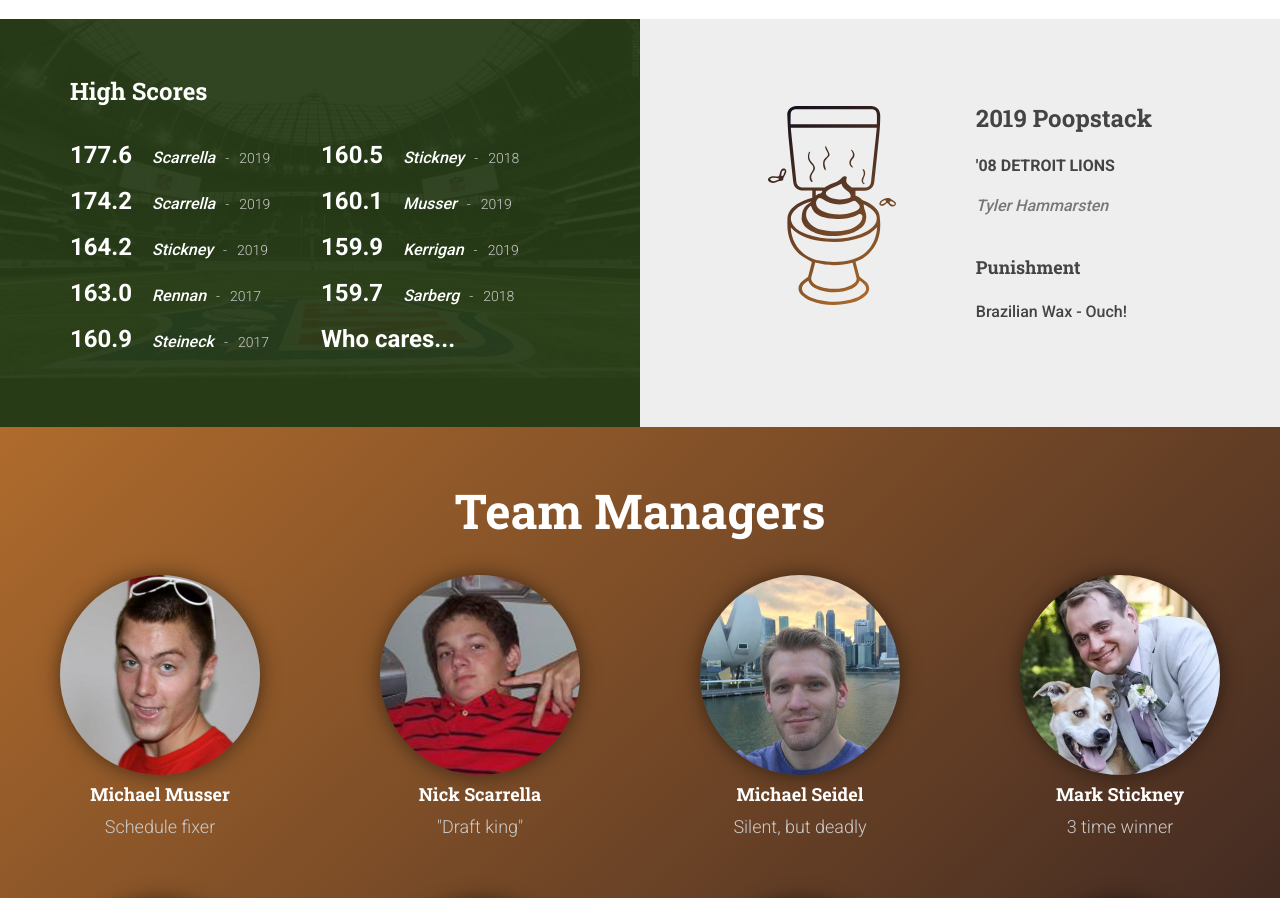
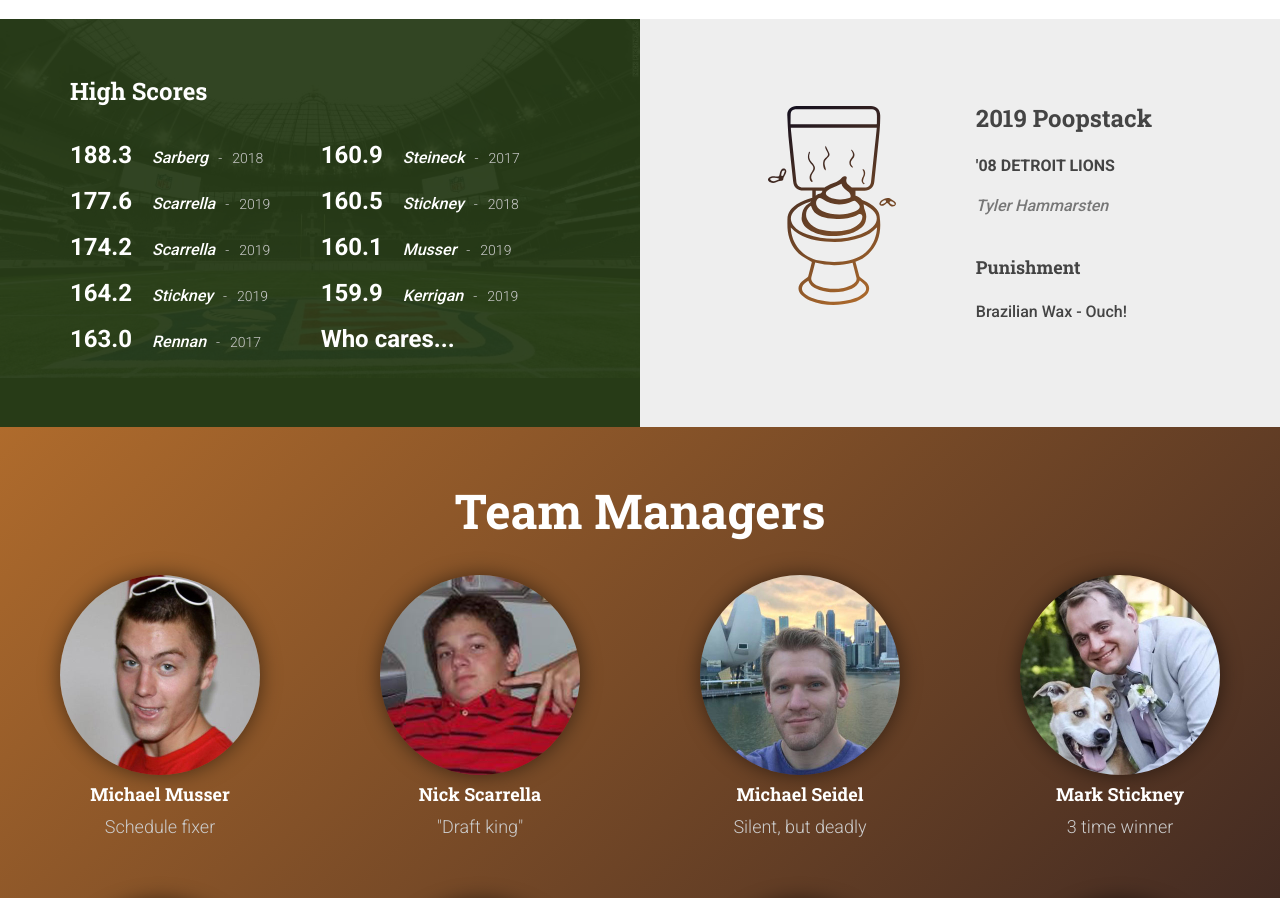
Before and after one commit to bordy277/bordy277.github.io, a plain HTML site: page index.html in a window 1280 px wide. Shown: the part 900-1798 px from the top of the page. Drawn offline with nearby package versions, Linux system fonts and the light colour scheme; no server answers.

Commit message:
added high score

```diff
--- a/index.html
+++ b/index.html
@@ -70,17 +70,17 @@
                 <h3 class="header">High Scores</h3>
                 <div class="list flex flex-wrap">
                   <div class="list__item auto">
+                    <p><span class="score">188.3</span><span class="manager">Sarberg</span><span class="year">2018</span></p>
                     <p><span class="score">177.6</span><span class="manager">Scarrella</span><span class="year">2019</span></p>
                     <p><span class="score">174.2</span><span class="manager">Scarrella</span><span class="year">2019</span></p>
                     <p><span class="score">164.2</span><span class="manager">Stickney</span><span class="year">2019</span></p>
                     <p><span class="score">163.0</span><span class="manager">Rennan</span><span class="year">2017</span></p>
-                    <p><span class="score">160.9</span><span class="manager">Steineck</span><span class="year">2017</span></p>
                   </div>
                   <div class="list__item auto">
+                    <p><span class="score">160.9</span><span class="manager">Steineck</span><span class="year">2017</span></p>
                     <p><span class="score">160.5</span><span class="manager">Stickney</span><span class="year">2018</span></p>
                     <p><span class="score">160.1</span><span class="manager">Musser</span><span class="year">2019</span></p>
                     <p><span class="score">159.9</span><span class="manager">Kerrigan</span><span class="year">2019</span></p>
-                    <p><span class="score">159.7</span><span class="manager">Sarberg</span><span class="year">2018</span></p>
                     <p><span class="score">Who cares...</span></p>
                   </div>
                 </div>
```
